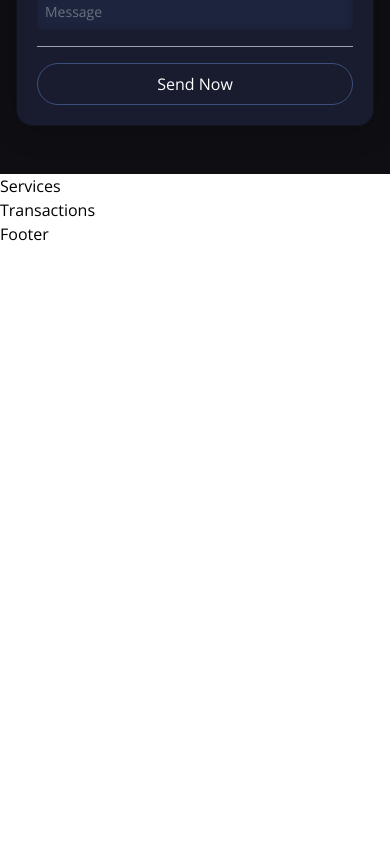
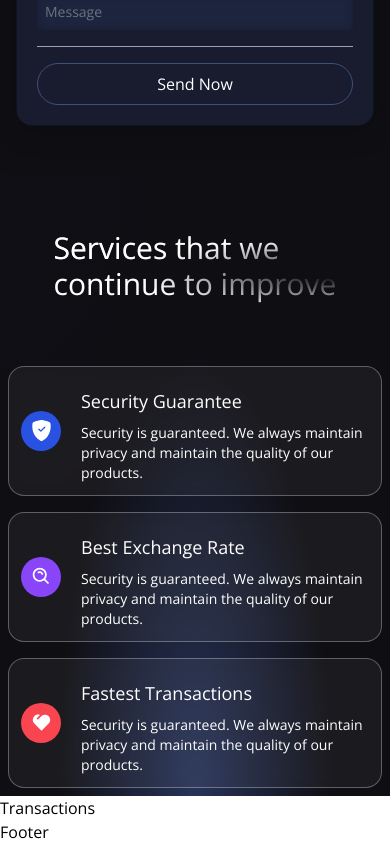
Before and after one commit to Bilal-01/todo-solidity, a React (Create React App) app in the folder client/: page / in a window 390 px wide. Shown: the part 1030-1874 px from the top of the page. Before the commit the page ends 1276 px from the top, so only its background shows below. Built offline with nearby package versions, Linux system fonts and the light colour scheme.

Commit message:
Services section created- fully responsive

```diff
--- a/client/src/components/Services.jsx
+++ b/client/src/components/Services.jsx
@@ -1,8 +1,52 @@
 import React from "react";
+import { BsShieldFillCheck } from 'react-icons/bs';
+import { BiSearchAlt } from 'react-icons/bi';
+import { RiHeart2Fill } from 'react-icons/ri';
+
+const ServiceCard = ({ color, title, icon, subtitle }) => (
+    <div className="flex flex-row justify-start items-center white-glassmorphism p-3 m-2 cursor-pointer hover:shadow-xl">
+        <div className={`w-10 h-10 rounded-full flex justify-center items-center ${color}`}>
+            {icon}
+        </div>
+        <div className="ml-5 flex flex-col flex-1">
+            <h1 className="mt-2 text-white text-lg">{title}</h1>
+            <p className="mt-2 text-white text-sm md:w-9/12">{subtitle}</p>
+        </div>
+    </div>
+)
 
 const Services = () => {
     return (
-        <h1>Services</h1>
+        <div className="flex-col flex w-full md:flex-row justify-center items-center gradient-bg-services">
+            <div className="flex mf:flex-row flex-col items-center justify-between md:p-20 py-12 px-4">
+                <div className="flex-1 flex flex-col justify-start items-start">
+                    <h1 className="text-white text-3xl sm:text-5xl py-2 text-gradient">Services that we
+                        <br />
+                        continue to improve
+                    </h1>
+                </div>
+            </div>
+            <div className="flex-1 flex flex-col justify-start items-center">
+                <ServiceCard
+                    color="bg-[#2952e3]"
+                    title="Security Guarantee"
+                    icon={<BsShieldFillCheck fontSize={21} className="text-white" />}
+                    subtitle= "Security is guaranteed. We always maintain privacy and maintain the quality of our products."
+                />
+                <ServiceCard
+                    color="bg-[#8945f8]"
+                    title="Best Exchange Rate"
+                    icon={<BiSearchAlt fontSize={21} className="text-white" />}
+                    subtitle= "Security is guaranteed. We always maintain privacy and maintain the quality of our products."
+                />
+                <ServiceCard
+                    color="bg-[#f84550]"
+                    title="Fastest Transactions"
+                    icon={<RiHeart2Fill fontSize={21} className="text-white" />}
+                    subtitle= "Security is guaranteed. We always maintain privacy and maintain the quality of our products."
+                />
+            </div>
+        </div>
     )
 }
 
```
